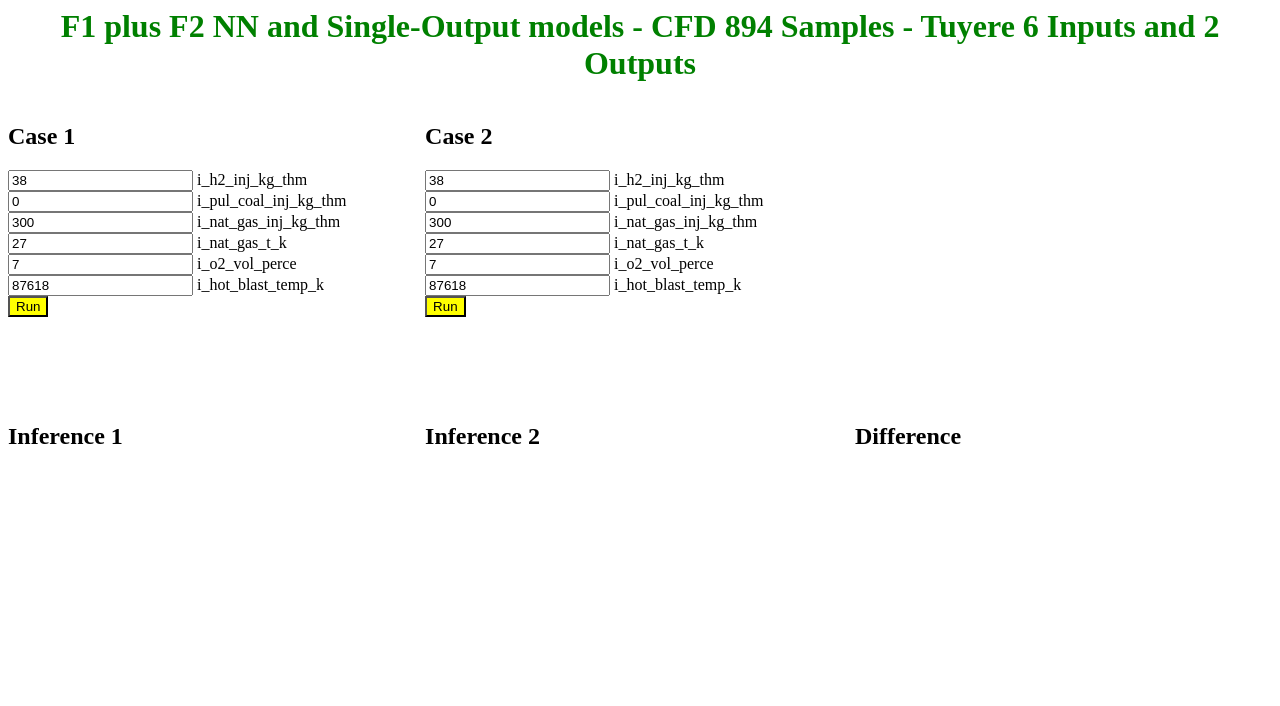
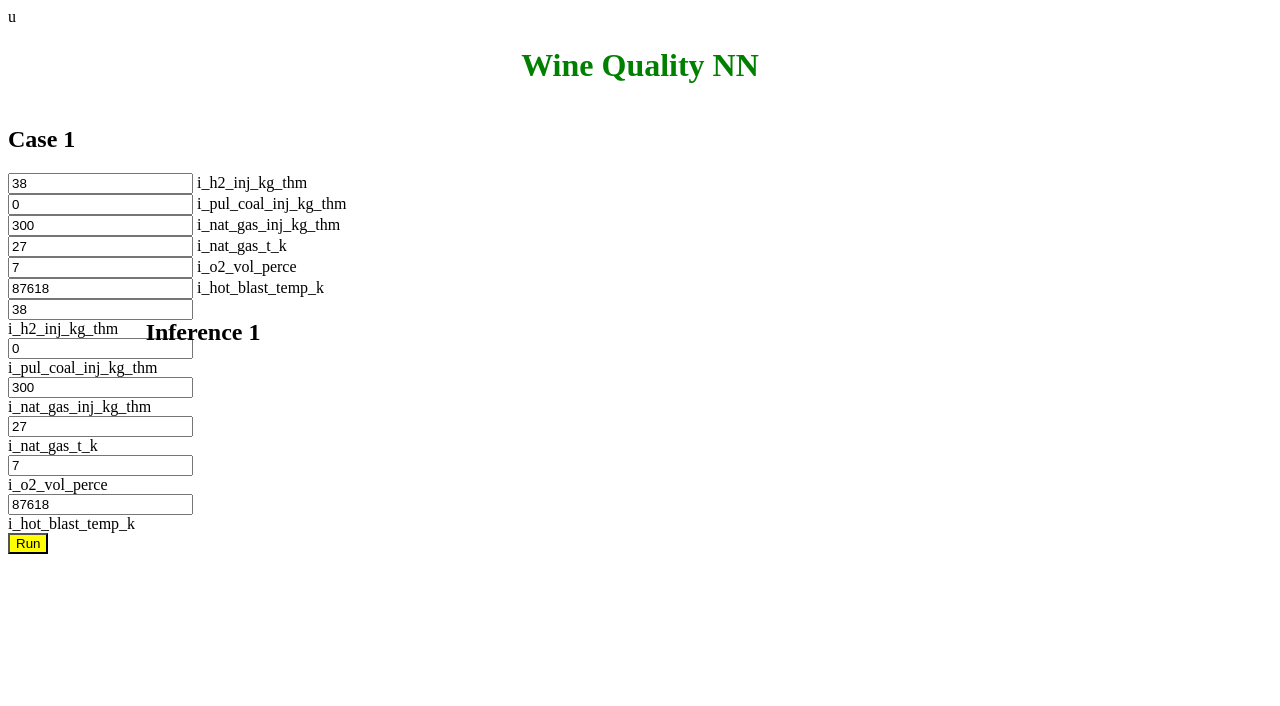
Before and after one commit to xzhang8g/Web, a plain HTML site: page WineQuality/NN/index.html in a window 1280 px wide. Drawn offline with Linux system fonts and the light colour scheme.

Commit message:
Update index.html

```diff
--- a/WineQuality/NN/index.html
+++ b/WineQuality/NN/index.html
@@ -1,4 +1,4 @@
-<html>
+u<html>
 <head>
   <script src="https://cdn.jsdelivr.net/npm/onnxjs/dist/onnx.min.js"></script>
   <script src="./index.js"></script>
@@ -34,7 +34,7 @@
   </style>
 </head>
 <body>
-  <h1>F1 plus F2 NN and Single-Output models - CFD 894 Samples - Tuyere 6 Inputs and 2 Outputs</h1>
+  <h1>Wine Quality NN</h1>
 
 
 
@@ -52,15 +52,14 @@
   <input type="text" id="box4c1" value="7"> i_o2_vol_perce <br/>
   <input type="text" id="box5c1" value="87618"> i_hot_blast_temp_k <br/>
   <div>
-      <input style="background-color:yellow" type="button" value="Run" onclick="runExample1()"/>
-   </div>
+
 
 
 
             </div>
 
             <div id = "middlebox">
-                <h2>Case 2</h2>
+
 
 
 
@@ -77,40 +76,20 @@
 
             </div>
 
-            <div id = "rightbox">
 
-
-            </div>
-        </div>
 
         <div id = "boxes2">
 
-            <div id = "leftbox">
+
               <h2>Inference 1</h2>
 
                <div id="predictions1">
                </div>
 
 
-            </div>
-
-            <div id = "middlebox">
-              <h2>Inference 2</h2>
-
-              <div id="predictions2">
-               </div>
-
-            </div>
-
-            <div id = "rightbox">
-                 <h2>Difference</h2>
-
-                  <div id="difference">
-               </div>
 
 
 
-            </div>
         </div>
 
 
```
